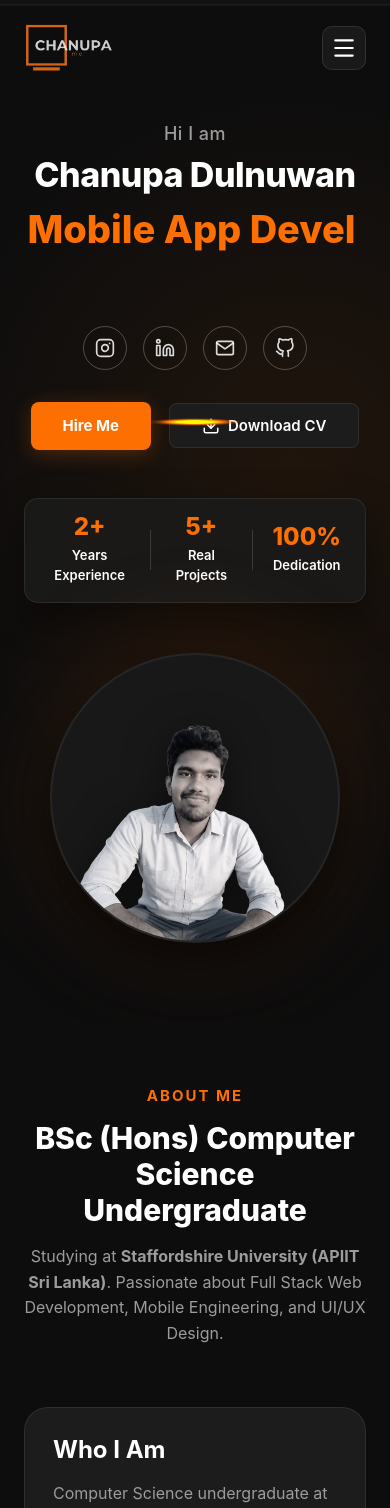
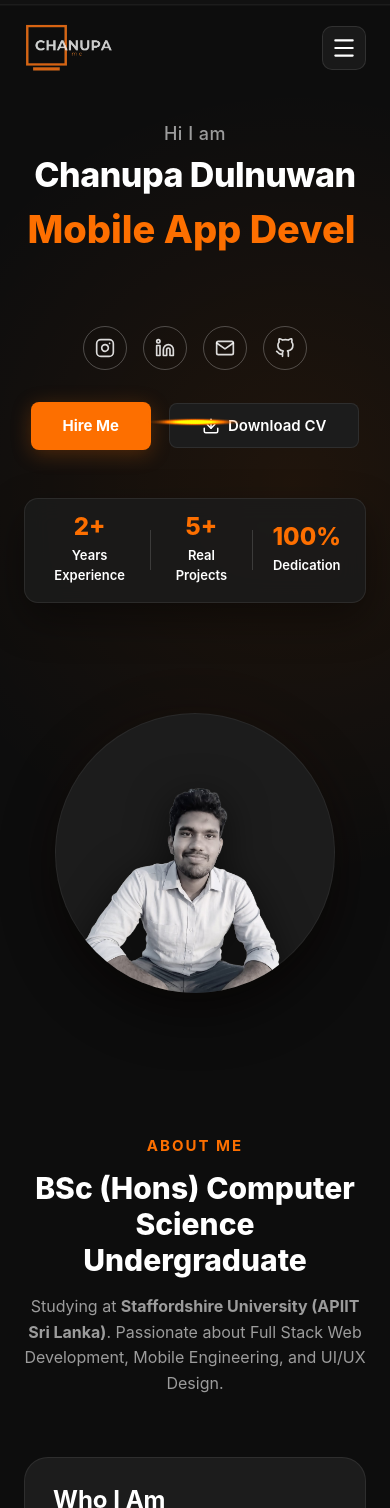
Before and after one commit to chanupadulnuwan/chanupa-portfolio, a React (Vite) app: page / in a window 390 px wide. Shown: the top 1508 px of the page. Built offline with nearby package versions, Linux system fonts and the light colour scheme.

Commit message:
Update profile photo with Figma 3D pop-out head circle effect

```diff
--- a/src/components/Hero.css
+++ b/src/components/Hero.css
@@ -103,46 +103,61 @@
   background: rgba(255, 255, 255, 0.15);
 }
 
-/* Right Column - Circle Mask Avatar */
+/* Right Column - 3D Pop-Out Avatar Effect */
 .hero-image-wrapper {
   position: relative;
   display: flex;
   justify-content: center;
-  align-items: center;
+  align-items: flex-end;
+  width: 440px;
+  height: 500px;
+  margin: 0 auto;
 }
 
-.hero-avatar-circle {
-  width: 440px;
-  height: 440px;
+.hero-backdrop-circle {
+  position: absolute;
+  bottom: 0;
+  width: 420px;
+  height: 420px;
   border-radius: 50%;
-  background: #181818;
-  border: 2px solid rgba(255, 255, 255, 0.06);
-  position: relative;
+  background: #1c1c1c;
+  border: 1px solid rgba(255, 255, 255, 0.06);
+  box-shadow: 0 20px 50px rgba(0, 0, 0, 0.6);
+  z-index: 1;
+}
+
+.hero-avatar-clipper {
+  position: absolute;
+  bottom: 0;
+  width: 420px;
+  height: 510px;
+  border-bottom-left-radius: 210px;
+  border-bottom-right-radius: 210px;
   overflow: hidden;
   display: flex;
+  justify-content: center;
   align-items: flex-end;
-  justify-content: center;
-  box-shadow: 0 20px 50px rgba(0, 0, 0, 0.6);
   z-index: 2;
 }
 
 .hero-avatar-img {
-  width: 110%;
+  width: 440px;
   height: auto;
-  object-fit: cover;
-  object-position: top center;
-  transform: translateY(15px);
-  filter: drop-shadow(0 10px 20px rgba(0, 0, 0, 0.5));
+  object-fit: contain;
+  object-position: bottom center;
+  transform: translateY(12px);
+  filter: drop-shadow(0 10px 20px rgba(0, 0, 0, 0.6));
 }
 
 .avatar-ambient-glow {
   position: absolute;
+  bottom: 0;
   width: 420px;
   height: 420px;
   border-radius: 50%;
-  background: radial-gradient(circle, rgba(253, 111, 0, 0.22) 0%, transparent 70%);
+  background: radial-gradient(circle, rgba(253, 111, 0, 0.2) 0%, transparent 70%);
   filter: blur(40px);
-  z-index: 1;
+  z-index: 0;
 }
 
 /* Responsive Breakpoints */
@@ -157,9 +172,26 @@
     align-items: center;
   }
 
-  .hero-avatar-circle {
+  .hero-image-wrapper {
     width: 360px;
-    height: 360px;
+    height: 420px;
+  }
+
+  .hero-backdrop-circle,
+  .avatar-ambient-glow {
+    width: 340px;
+    height: 340px;
+  }
+
+  .hero-avatar-clipper {
+    width: 340px;
+    height: 420px;
+    border-bottom-left-radius: 170px;
+    border-bottom-right-radius: 170px;
+  }
+
+  .hero-avatar-img {
+    width: 360px;
   }
 }
 
@@ -196,8 +228,25 @@
     font-size: 13px;
   }
 
-  .hero-avatar-circle {
+  .hero-image-wrapper {
     width: 290px;
-    height: 290px;
+    height: 340px;
+  }
+
+  .hero-backdrop-circle,
+  .avatar-ambient-glow {
+    width: 280px;
+    height: 280px;
+  }
+
+  .hero-avatar-clipper {
+    width: 280px;
+    height: 340px;
+    border-bottom-left-radius: 140px;
+    border-bottom-right-radius: 140px;
+  }
+
+  .hero-avatar-img {
+    width: 295px;
   }
 }
--- a/src/components/Hero.jsx
+++ b/src/components/Hero.jsx
@@ -86,9 +86,10 @@ const Hero = ({ onOpenCV }) => {
           </div>
         </div>
 
-        {/* Right Column - Profile Image Circle */}
+        {/* Right Column - 3D Pop-out Profile Image */}
         <div className="hero-image-wrapper">
-          <div className="hero-avatar-circle">
+          <div className="hero-backdrop-circle" />
+          <div className="hero-avatar-clipper">
             <img
               src={meImg}
               alt="Chanupa Dulnuwan Profile Photo"
```
